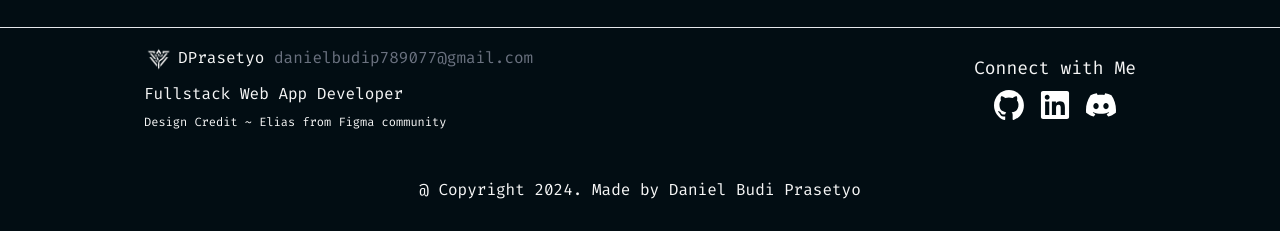
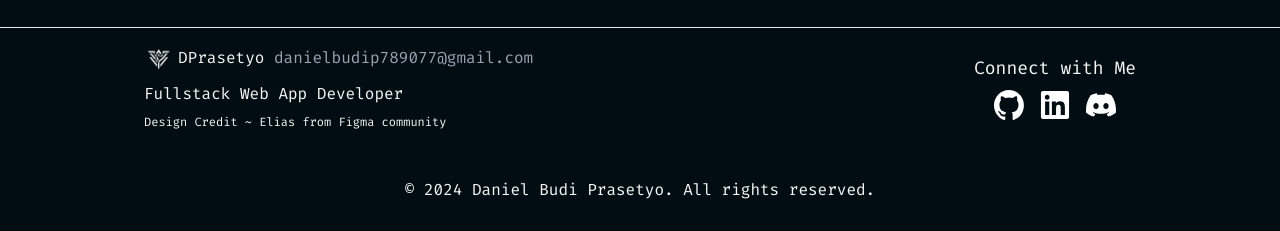
Before and after one commit to danielprasetyo7952/danielprasetyo-dev, a Next.js app: page / in a window 1280 px wide. Shown: the part 627-858 px from the top of the page. Built offline with nearby package versions, Linux system fonts and the light colour scheme.

Commit message:
fix: little adjustment in style

```diff
--- a/app/layout.tsx
+++ b/app/layout.tsx
@@ -26,7 +26,7 @@ export default function RootLayout({
         <div className="relative z-40" >
           <Header />
         </div>
-        <div className="fixed top-1/2 transform -translate-y-1/2 z-20 left-0 ml-5 flex flex-col justify-center items-center gap-2 max-sm:hidden">
+        <div className="fixed top-1/2 transform -translate-y-1/2 z-20 left-0 ml-5 flex flex-col justify-center items-center gap-2 max-xl:hidden">
           <SocialProfiles type="vertical" exclude={["Discord"]}/>
           <div className="h-80 w-[1px] rounded-sm bg-white">
           </div>
--- a/components/Footer.tsx
+++ b/components/Footer.tsx
@@ -15,7 +15,7 @@ export default function Footer() {
               width={30}
               height={30}
               className="inline-block mr-1"/>
-            DPrasetyo <span className="text-gray-500">danielbudip789077@gmail.com</span>
+            DPrasetyo <span className="text-gray-400">danielbudip789077@gmail.com</span>
           </h5>
           <h5 className="text-md">
             Fullstack Web App Developer
@@ -30,7 +30,7 @@ export default function Footer() {
         </div>
       </div>
       <p className="text-center my-8">
-        @ Copyright 2024. Made by Daniel Budi Prasetyo
+        &copy; 2024 Daniel Budi Prasetyo. All rights reserved.
       </p>
     </footer>
   )
--- a/components/Header.tsx
+++ b/components/Header.tsx
@@ -35,7 +35,7 @@ export default function Header() {
               height={30}
               alt="logo"
             /></Link>
-            <Link href={"/"}><h1 className='ml-3 font-bold text-white'>DPrasetyo</h1></Link>
+            <Link href={"/"}><h1 className='ml-3 font-bold'>DPrasetyo</h1></Link>
           </div>
           <button onClick={handleDrawer} type="button" className="inline-flex items-center p-2 w-10 h-10 justify-center text-sm text-gray-500 rounded-lg md:hidden hover:bg-gray-100 focus:outline-none focus:ring-2 focus:ring-gray-200 dark:text-gray-400 dark:hover:bg-gray-700 dark:focus:ring-gray-600" aria-controls="navbar-sticky" aria-expanded="false">
             <span className="sr-only">Open main menu</span>
@@ -49,7 +49,7 @@ export default function Header() {
                 navItems.map((item, index) => {
                   return (
                     <li key={index}>
-                      <Link href={item.url} className={`block py-2 px-3 bg-transparent md:p-0 hover:opacity-60 ${item.url === pathname ? 'text-primary' : 'text-white'}`}>
+                      <Link href={item.url} className={`block py-2 px-3 bg-transparent md:p-0 hover:opacity-60 ${item.url === pathname ? 'text-primary' : 'text-foreground'}`}>
                         <span className='text-primary'>\/</span> {item.name}
                       </Link>
                     </li>
@@ -64,7 +64,7 @@ export default function Header() {
       <div id="drawer-navigation" className="fixed top-0 left-0 right-0 z-40 h-screen w-full p-4 transition-transform -translate-y-full bg-gray-800 flex flex-col justify-between" aria-labelledby="drawer-navigation-label">
         <div>
           <h5 id="drawer-navigation-label" className="text-base font-semibold text-gray-500 uppercase">Menu</h5>
-          <button onClick={handleDrawer} type="button" aria-controls="drawer-navigation" className="text-gray-400 bg-transparent rounded-lg text-sm w-8 h-8 absolute top-2.5 end-2.5 inline-flex items-center justify-center hover:bg-gray-600 hover:text-white" >
+          <button onClick={handleDrawer} type="button" aria-controls="drawer-navigation" className="text-gray-400 bg-transparent rounded-lg text-sm w-8 h-8 absolute top-2.5 end-2.5 inline-flex items-center justify-center hover:bg-gray-600 hover:text-foreground" >
             <svg className="w-3 h-3" aria-hidden="true" xmlns="http://www.w3.org/2000/svg" fill="none" viewBox="0 0 14 14">
               <path stroke="currentColor" strokeLinecap="round" strokeLinejoin="round" strokeWidth="2" d="m1 1 6 6m0 0 6 6M7 7l6-6M7 7l-6 6" />
             </svg>
@@ -76,7 +76,7 @@ export default function Header() {
                 navItems.map((item, index) => {
                   return (
                     <li key={index}>
-                      <Link href={item.url} className={`flex items-center p-2 hover:bg-gray-700 group ${item.url === pathname ? 'text-primary' : 'text-white'}`}>
+                      <Link href={item.url} className={`flex items-center p-2 hover:bg-gray-700 group ${item.url === pathname ? 'text-primary' : 'text-foreground'}`}>
                         <span className="text-primary pr-4">\/</span>{item.name}
                       </Link>
                     </li>
```
